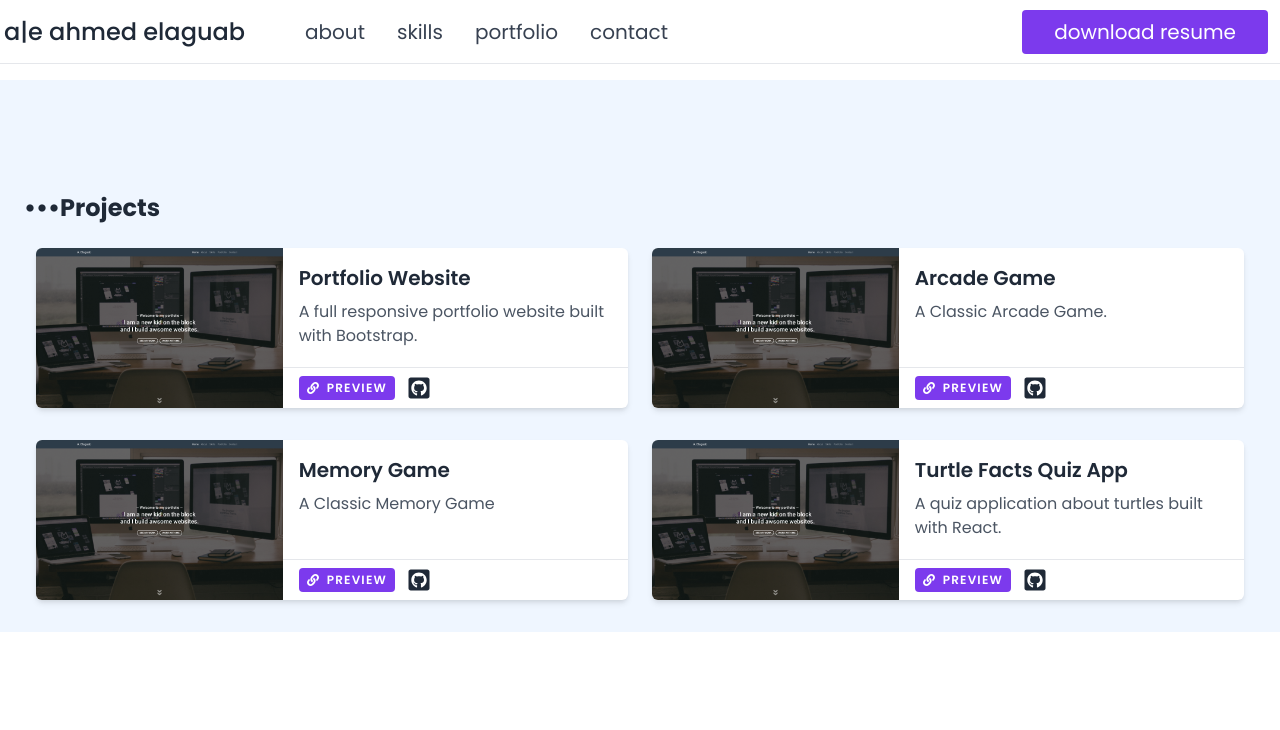
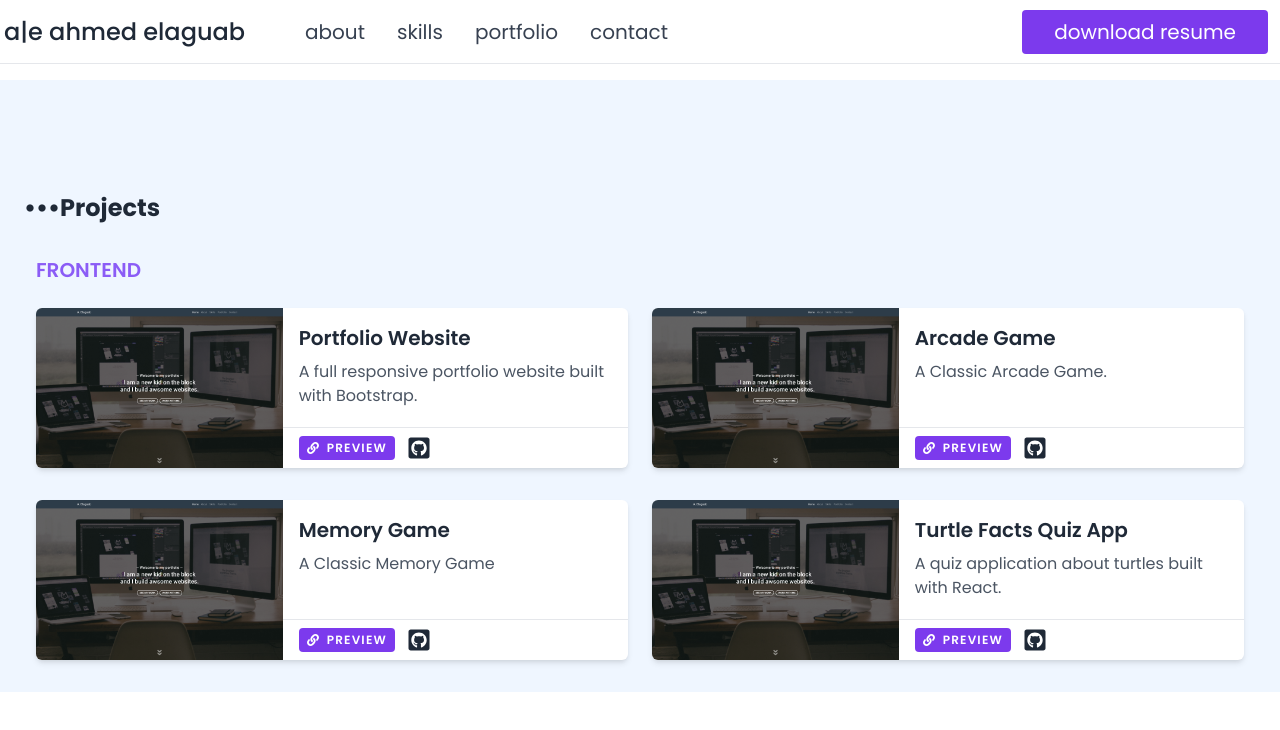
Before and after one commit to AhmedElaguab/my-portfolio-v1.0, a React (Create React App) app: page /portfolio in a window 1280 px wide. Shown: the top 730 px of the page. Built offline with nearby package versions, Linux system fonts and the light colour scheme.

Commit message:
Add project category component

```diff
--- /dev/null
+++ b/src/components/ProjectCategory.jsx
@@ -0,0 +1,55 @@
+import { FaLink, FaGithubSquare } from 'react-icons/fa';
+
+import Image from '../assets/bg.png';
+
+export const ProjectCategory = ({ category, projects }) => {
+  return (
+    <div>
+      <h3 className="ml-3 mt-8 text-xl uppercase text-purple-500 font-semibold">
+        {category}
+      </h3>
+      <div className="mt-6 lg:flex flex-wrap">
+        {projects.map((project) => (
+          <div className="lg:w-2/4 lg:px-3">
+            <article className="flex flex-col sm:flex-row  sm:h-40 bg-white mb-8 rounded-md shadow-md overflow-hidden">
+              <header className="sm:w-4/12 md:w-5/12">
+                <img
+                  className="flex h-44 sm:h-full w-full object-cover"
+                  src={Image}
+                />
+              </header>
+              <div className="sm:flex sm:flex-col sm:w-8/12 md:w-7/12">
+                <main className="p-4 flex-grow">
+                  <h3 className="text-xl font-semibold flex-grow">
+                    {project.name}
+                  </h3>
+                  <p className="mt-2 text-gray-600">{project.desc}</p>
+                </main>
+                <hr className="border-t border-gray-200 mt-2 sm:mt-0" />
+                <footer className="flex items-center p-4 sm:py-2">
+                  <div className="felx items-center uppercase font-semibold text-xs tracking-widest mr-3">
+                    <a
+                      className="flex bg-purple-600 text-white hover:bg-purple-700 py-1 px-2 rounded"
+                      href={project.preview}
+                    >
+                      <FaLink className="mr-2 mt-0.5" />
+                      <span>Preview</span>
+                    </a>
+                  </div>
+                  <div className="">
+                    <a
+                      className="flex items-center text-2xl"
+                      href={project.github}
+                    >
+                      <FaGithubSquare />
+                    </a>
+                  </div>
+                </footer>
+              </div>
+            </article>
+          </div>
+        ))}
+      </div>
+    </div>
+  );
+};
--- a/src/components/Projects.jsx
+++ b/src/components/Projects.jsx
@@ -1,8 +1,6 @@
-import { FaLink, FaGithubSquare } from 'react-icons/fa';
+import { ProjectCategory } from './ProjectCategory';
 
-import { projects } from '../projects.data';
-
-import Image from '../assets/bg.png';
+import { PROJECTS } from '../projects.data';
 
 export const Projects = () => {
   return (
@@ -12,48 +10,9 @@ export const Projects = () => {
           <div className="pt-28">
             <div>
               <h2 className="text-2xl font-bold">•••Projects</h2>
-              <div className="mt-6 lg:flex flex-wrap">
-                {projects.map((project) => (
-                  <div className="lg:w-2/4 lg:px-3">
-                    <article className="flex flex-col sm:flex-row  sm:h-40 bg-white mb-8 rounded-md shadow-md overflow-hidden">
-                      <header className="sm:w-4/12 md:w-5/12">
-                        <img
-                          className="flex h-44 sm:h-full w-full object-cover"
-                          src={Image}
-                        />
-                      </header>
-                      <div className="sm:flex sm:flex-col sm:w-8/12 md:w-7/12">
-                        <main className="p-4 flex-grow">
-                          <h3 className="text-xl font-semibold flex-grow">
-                            {project.name}
-                          </h3>
-                          <p className="mt-2 text-gray-600">{project.desc}</p>
-                        </main>
-                        <hr className="border-t border-gray-200 mt-2 sm:mt-0" />
-                        <footer className="flex items-center p-4 sm:py-2">
-                          <div className="felx items-center uppercase font-semibold text-xs tracking-widest mr-3">
-                            <a
-                              className="flex bg-purple-600 text-white hover:bg-purple-700 py-1 px-2 rounded"
-                              href={project.preview}
-                            >
-                              <FaLink className="mr-2 mt-0.5" />
-                              <span>Preview</span>
-                            </a>
-                          </div>
-                          <div className="">
-                            <a
-                              className="flex items-center text-2xl"
-                              href={project.github}
-                            >
-                              <FaGithubSquare />
-                            </a>
-                          </div>
-                        </footer>
-                      </div>
-                    </article>
-                  </div>
-                ))}
-              </div>
+              {PROJECTS.map((projectSet) => (
+                <ProjectCategory {...projectSet} />
+              ))}
             </div>
           </div>
         </div>
--- a/src/projects.data.js
+++ b/src/projects.data.js
@@ -1,4 +1,7 @@
-export const projects = [
+export const PROJECTS = [
+  {
+    category: 'Frontend',
+    projects: [
       {
         name: 'Portfolio Website',
         github: 'https://github.com/AhmedElaguab/portfolio-site',
@@ -27,4 +30,6 @@ export const projects = [
         desc: 'A quiz application about turtles built with React.',
         language: 'JavaScript',
       },
+    ],
+  },
 ];
```
Lines whose indentation alone changed are shown as unchanged.
